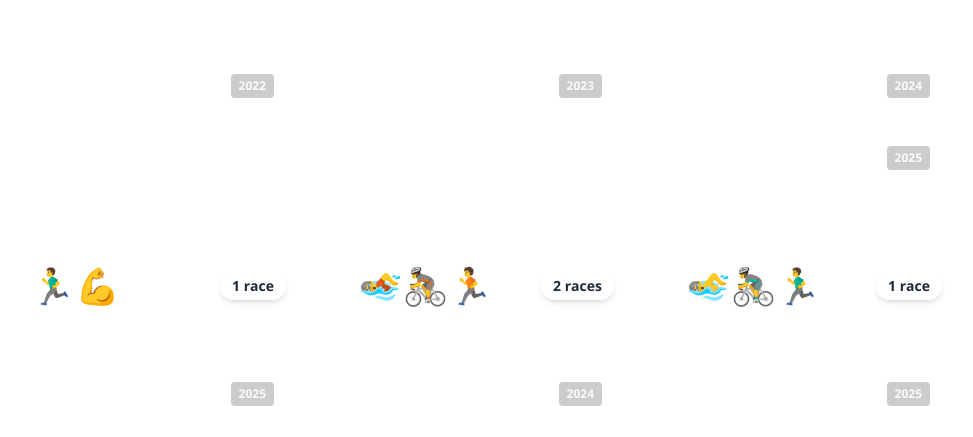
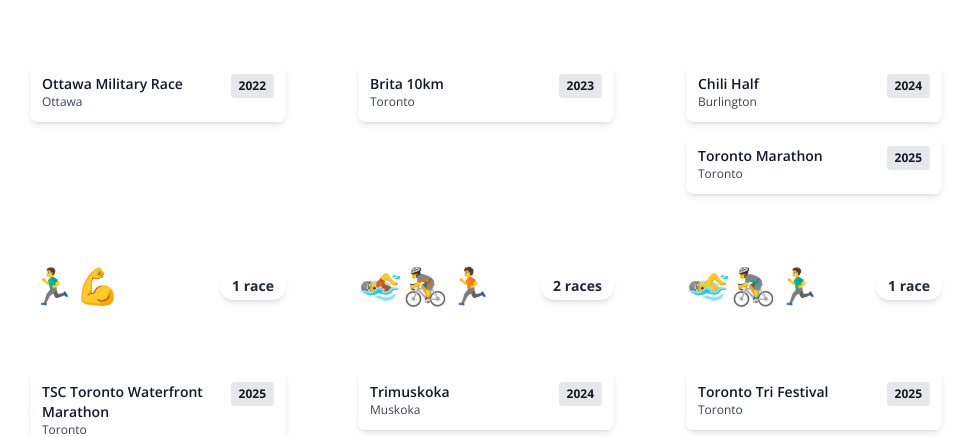
Before and after one commit to zlwaterfield/website, a Next.js app: page /events in a window 1280 px wide. Shown: the part 366-803 px from the top of the page, without its empty margins (154-1127 px from the left). Built offline with nearby package versions, Linux system fonts and the light colour scheme; no server answers; a web font is replaced by a local one.

Commit message:
Fix event text visibility with dark text on white background

```diff
--- a/app/events/page.tsx
+++ b/app/events/page.tsx
@@ -94,17 +94,17 @@ const EventCard = ({ category, index }: { category: EventCategory; index: number
           {category.events.map((event, eventIndex) => (
             <div
               key={`${event.name}-${event.year}`}
-              className="bg-white/20 backdrop-blur-sm rounded-lg p-3 transition-all duration-300 hover:bg-white/30 hover:translate-x-2"
+              className="bg-white/90 backdrop-blur-sm rounded-lg p-3 transition-all duration-300 hover:bg-white hover:translate-x-2 shadow-md"
               style={{
                 animation: `slideIn 0.4s ease-out ${parseInt(animationDelay) + (eventIndex * 100)}ms both`
               }}
             >
               <div className="flex justify-between items-start">
                 <div>
-                  <p className="text-white font-semibold text-sm">{event.name}</p>
-                  <p className="text-white/80 text-xs">{event.location}</p>
+                  <p className="text-gray-900 font-semibold text-sm">{event.name}</p>
+                  <p className="text-gray-700 text-xs">{event.location}</p>
                 </div>
-                <span className="text-white/90 text-xs font-bold bg-black/20 px-2 py-1 rounded">
+                <span className="text-gray-900 text-xs font-bold bg-gray-200 px-2 py-1 rounded">
                   {event.year}
                 </span>
               </div>
```
